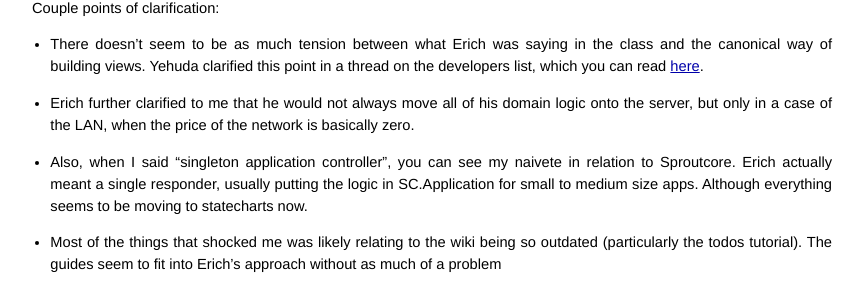
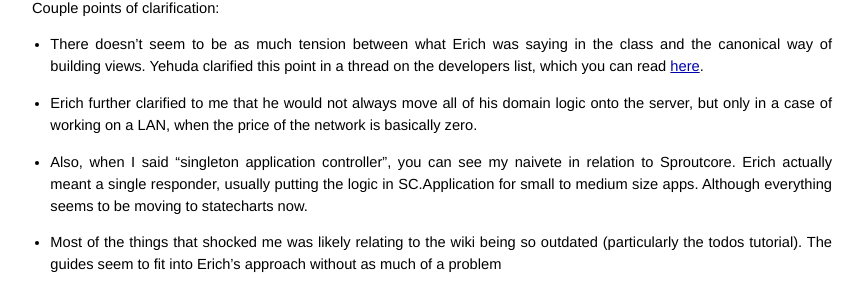
Before and after one commit to gmoeck/gmoeck.github.com, a Jekyll site: the page built from _posts/2010-01-12-sproutcore-training-with-erich-ocean-a-review.markdown, in a window 1280 px wide and 900 px high, scrolled down 1544 px. Shown: the part 294-600 px from the top of the window, without its empty margins (208-1071 px from the left). Built offline with Jekyll 4.4.1, drawn with Linux system fonts in a browser that asks for light colours; Markdown is read by kramdown in place of the engine named in the settings; comment, search, counter and statistics services are not loaded.

Commit message:
Clarification

```diff
--- a/_posts/2010-01-12-sproutcore-training-with-erich-ocean-a-review.markdown
+++ b/_posts/2010-01-12-sproutcore-training-with-erich-ocean-a-review.markdown
@@ -62,7 +62,7 @@
 
 * There doesn't seem to be as much tension between what Erich was saying in the class and the canonical way of building views. Yehuda clarified this point in a thread on the developers list, which you can read [here](http://groups.google.com/group/sproutcore/browse_thread/thread/eb75b3fbc0c69da3).
 
-* Erich further clarified to me that he would not always move all of his domain logic onto the server, but only in a case of the LAN, when the price of the network is basically zero.
+* Erich further clarified to me that he would not always move all of his domain logic onto the server, but only in a case of working on a LAN, when the price of the network is basically zero.
 
 * Also, when I said "singleton application controller", you can see my naivete in relation to Sproutcore. Erich actually meant a single responder, usually putting the logic in SC.Application for small to medium size apps. Although everything seems to be moving to statecharts now.
 
```
